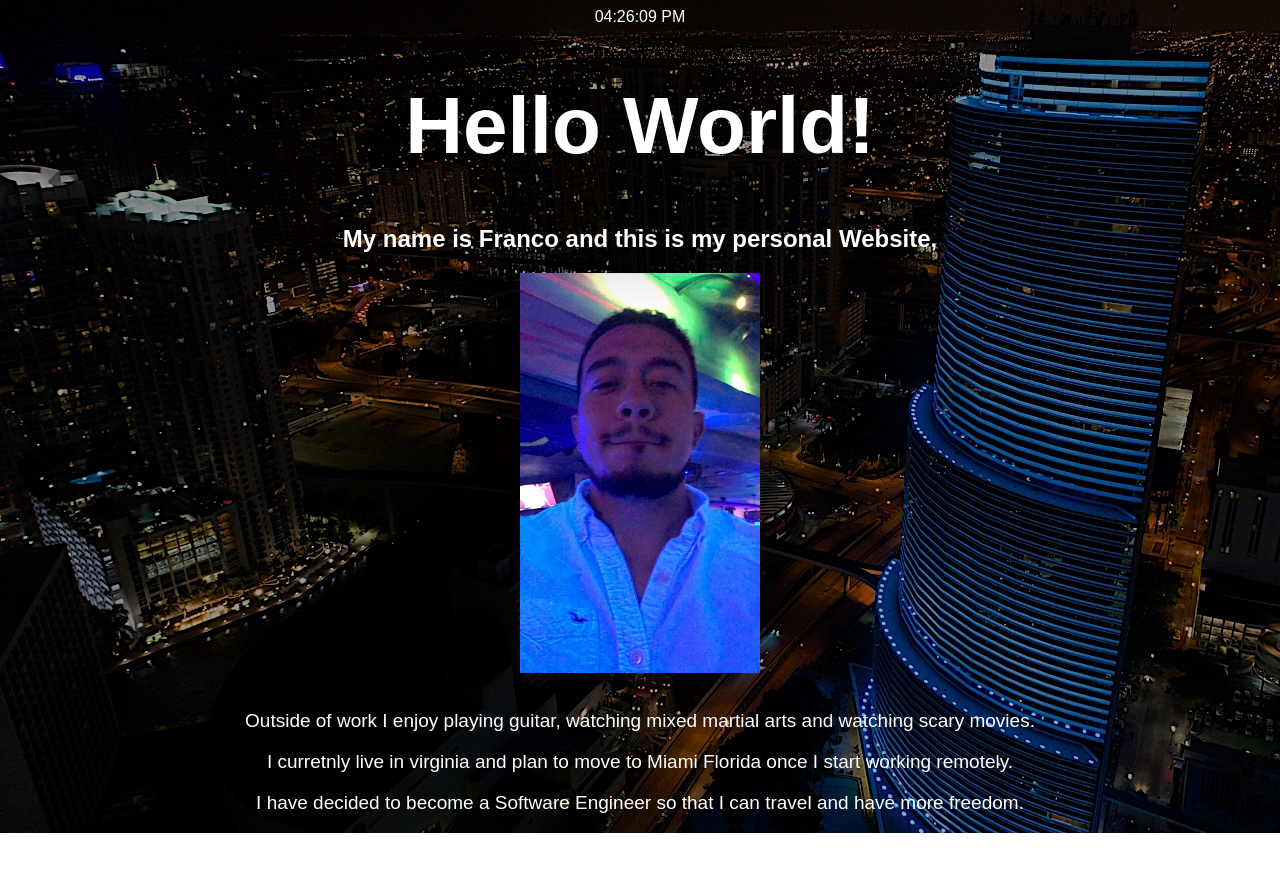
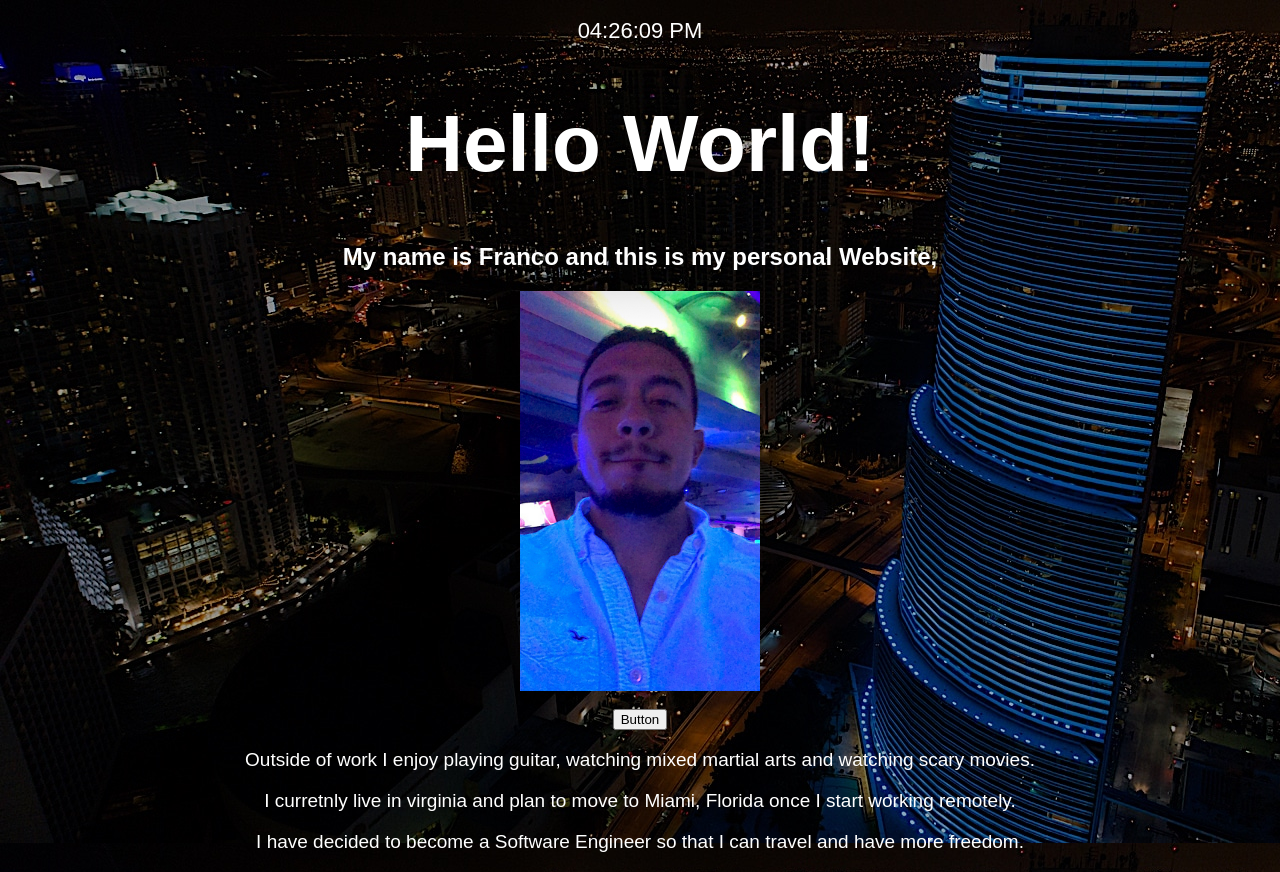
Before and after one commit to FrancoLepe/my-website, a plain HTML site: page index.html in a window 1280 px wide. Before the commit the page ends 833 px from the top, so only its background shows below. Drawn offline with Linux system fonts and the light colour scheme.

Commit message:
added button Event

```diff
--- a/index.html
+++ b/index.html
@@ -8,6 +8,7 @@
         h2 {text-align: center;}
         p  {text-align: center;}
         div {text-align: center;}
+
      </style>
 
   </head>
@@ -17,8 +18,16 @@
     <h1>Hello World!</h1>
     <h2>My name is Franco and this is my personal Website,</h2>
     <img src="IMG_6587.jpg" alt="Franco" class="center">>
+
+
+      <div class="center">
+        <button  class="btn"> Button </button>
+      </div>
+
+
+
     <p>Outside of work I enjoy playing guitar, watching mixed martial arts and watching scary movies.</p>
-    <p>I curretnly live in virginia and plan to move to Miami Florida once I start working remotely.</p>
+    <p>I curretnly live in virginia and plan to move to Miami, Florida once I start working remotely.</p>
     <script src="script.js"></script>
 
 
--- a/script.js
+++ b/script.js
@@ -28,3 +28,9 @@ function currentTime() {
     let t = setTimeout(function(){ currentTime() }, 1000);
   }
   currentTime();
+
+  const button = document.querySelector('.btn');
+
+  button.addEventListener ("click", () => {
+    console.log("Button Clicked");
+  });
--- a/style.css
+++ b/style.css
@@ -1,5 +1,6 @@
 body {
-    background-image:url("miami\ at\ night.jpeg")
+  background: black;
+  background-image:url("miami\ at\ night.jpeg")
 
   }
 
@@ -23,8 +24,18 @@ img {
   opacity: 100%;
 }
 
-.center {
+.center  {
   display: block;
   margin-left: auto;
   margin-right: auto;
 }
+
+.btn {
+  margin-right: auto ;
+  margin-left: auto ;
+}
+
+#clock {
+  Padding-top: 10px;
+  font-size: 22px;
+}
```
